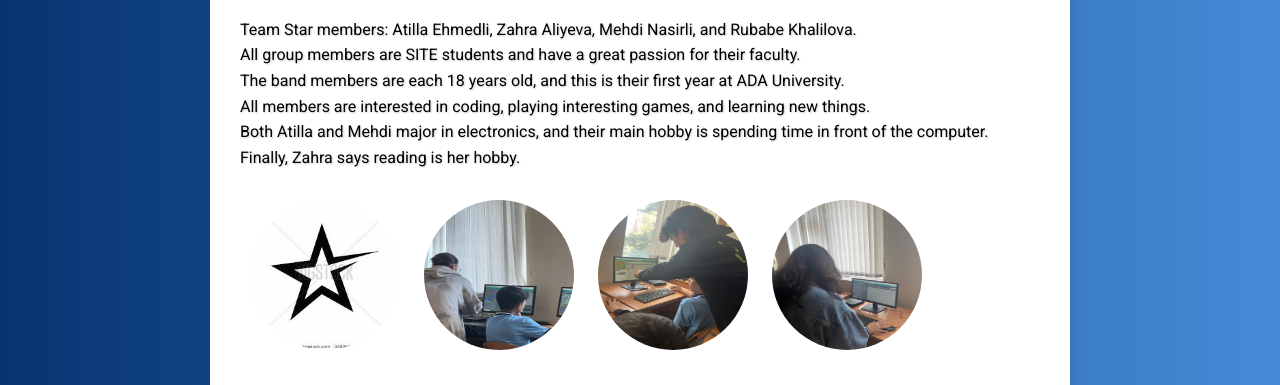
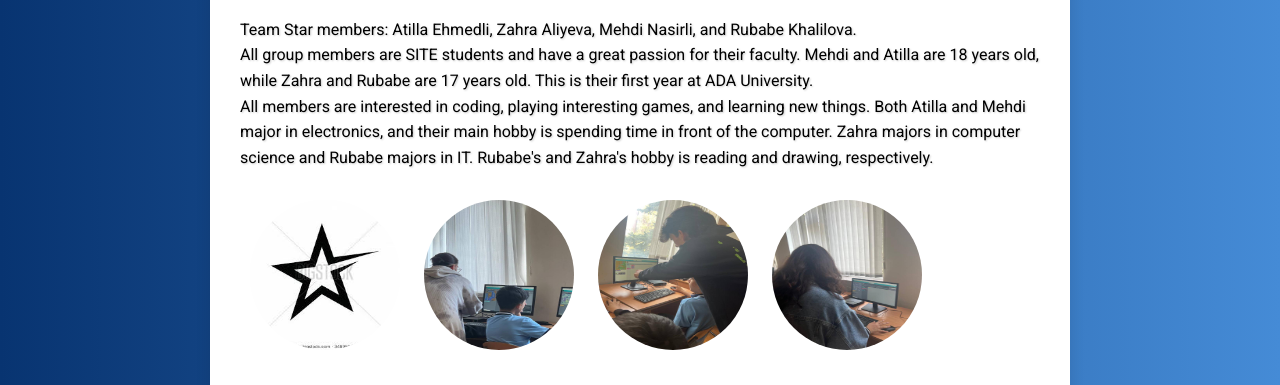
Before and after one commit to atillaahmadli/hourofcode, a plain HTML site: page index.html in a window 1280 px wide. Shown: the part 342-727 px from the top of the page. Drawn offline with Linux system fonts and the light colour scheme; files whose address does not match are found by name.

Commit message:
Update index.html

```diff
--- a/index.html
+++ b/index.html
@@ -30,8 +30,11 @@
         <h2>Group members</h2>
 
         <p>Team Star members: Atilla Ehmedli, Zahra Aliyeva, Mehdi Nasirli, and Rubabe Khalilova. <br>
-            All group members are SITE students and have a great passion for their faculty.<br>
-            The band members are each 18 years old, and this is their first year at ADA University.<br> All members are interested in coding, playing interesting games, and learning new things.<br> Both Atilla and Mehdi major in electronics, and their main hobby is spending time in front of the computer.<br>Finally, Zahra says reading is her hobby.
+            All group members are SITE students and have a great passion for their faculty.
+            Mehdi and Atilla are 18 years old, while Zahra and Rubabe are 17 years old.
+            This is their first year at ADA University. <br> All members are interested in coding, playing interesting games, and learning new things.
+            Both Atilla and Mehdi major in electronics, and their main hobby is spending time in front of the computer.
+            Zahra majors in computer science and Rubabe majors in IT. Rubabe's and Zahra's hobby is reading and drawing, respectively.
         </p>
 
         <img class="portraits" src="media/images.jpeg">
```
